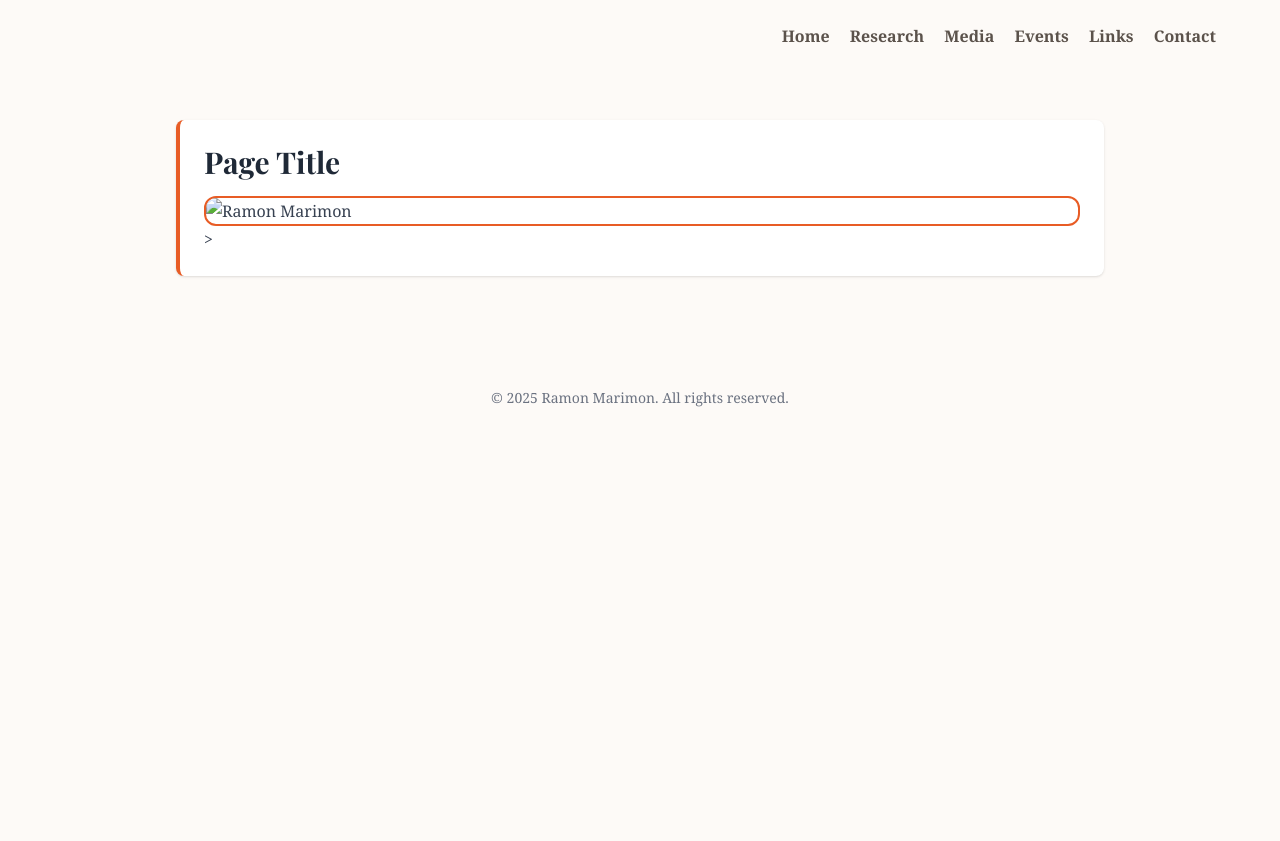
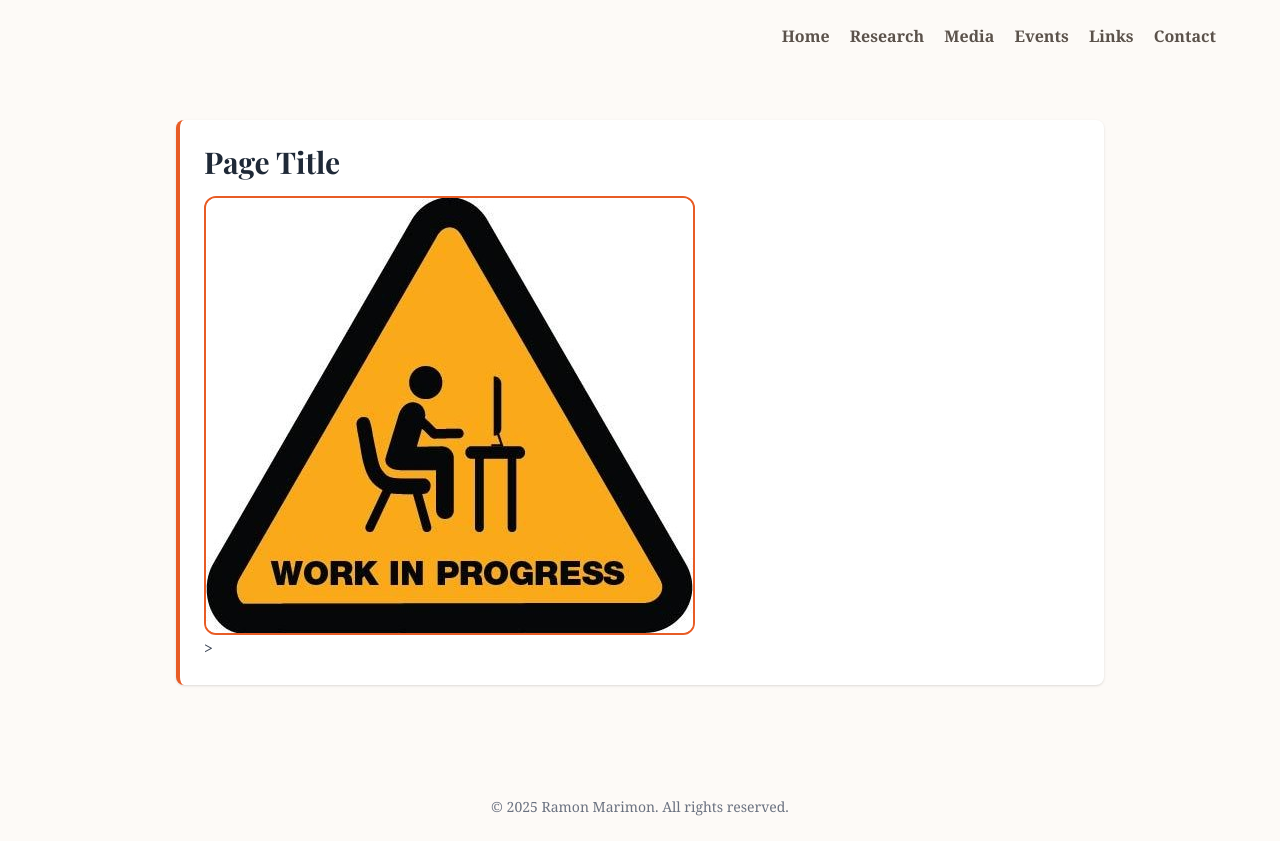
Before and after one commit to rmarimon-source/my-emeritus-web, a plain HTML site: page opinion.html in a window 1280 px wide. Before the commit the page ends 800 px from the top, so only its background shows below. Drawn offline with nearby package versions, Linux system fonts and the light colour scheme.

Commit message:
Update opinion.html

```diff
--- a/opinion.html
+++ b/opinion.html
@@ -34,7 +34,7 @@
     <section class="bg-white p-6 rounded-lg border-l-4 border-[#e85c25] shadow">
       <h1 class="text-3xl font-bold mb-4">Page Title</h1>
       <p class="text-base text-gray-700 leading-relaxed">
-        <img src="assets/img/work-in-progress.jpg"alt="Ramon Marimon" class="w-74 h-auto object-cover rounded-xl border-2 border-[#e85c25]">>
+        <img src="assets/img/work-in-progress-wip.jpg"alt="Ramon Marimon" class="w-74 h-auto object-cover rounded-xl border-2 border-[#e85c25]">>
       </p>
     </section>
   </main>
```
